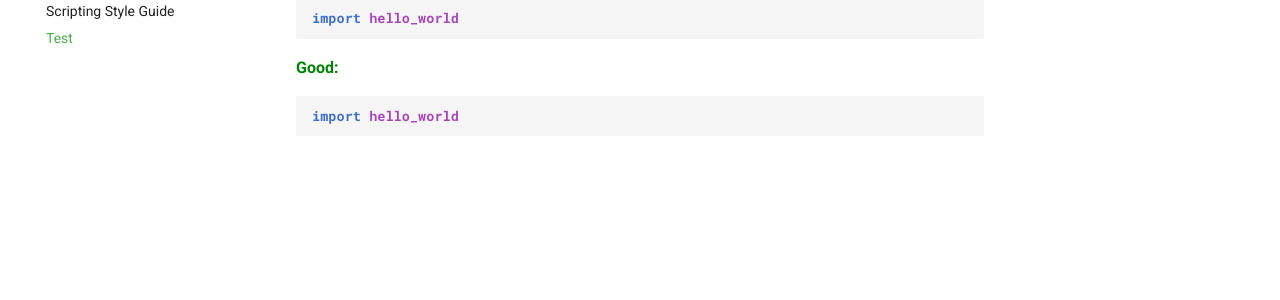
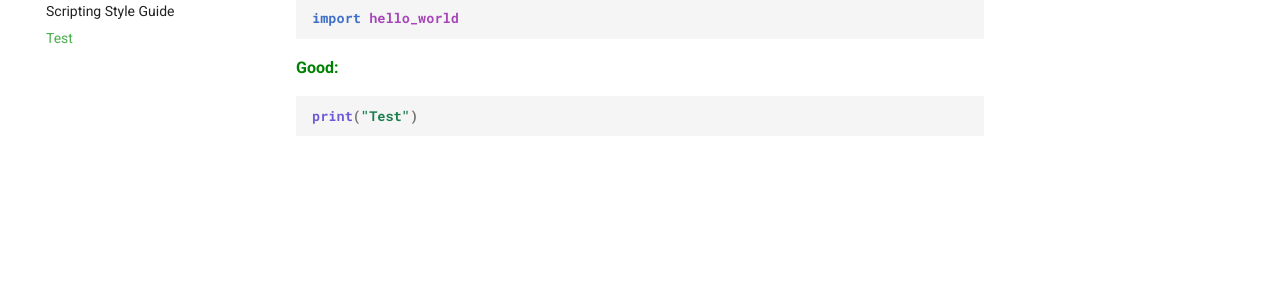
Before and after one commit to GreenTheBlaze/Roblox-Dev-Organization-Guide, an MkDocs documentation site: the page built from docs/test-code.md, in a window 1280 px wide. Shown: the part 181-481 px from the top of the page. Built offline with MkDocs 1.6.1 and Material for MkDocs 9.7.7, drawn with Linux system fonts in a browser that asks for light colours; comment, search, counter and statistics services are not loaded.

Commit message:
Update test-code.md

````diff
--- a/docs/test-code.md
+++ b/docs/test-code.md
@@ -4,6 +4,6 @@ import hello_world
 
 <p class="style-good">Good:</p>
 
-```{.python .style-good}
-import hello_world
+```{.lua .style-good}
+print("Test")
 ```
````
